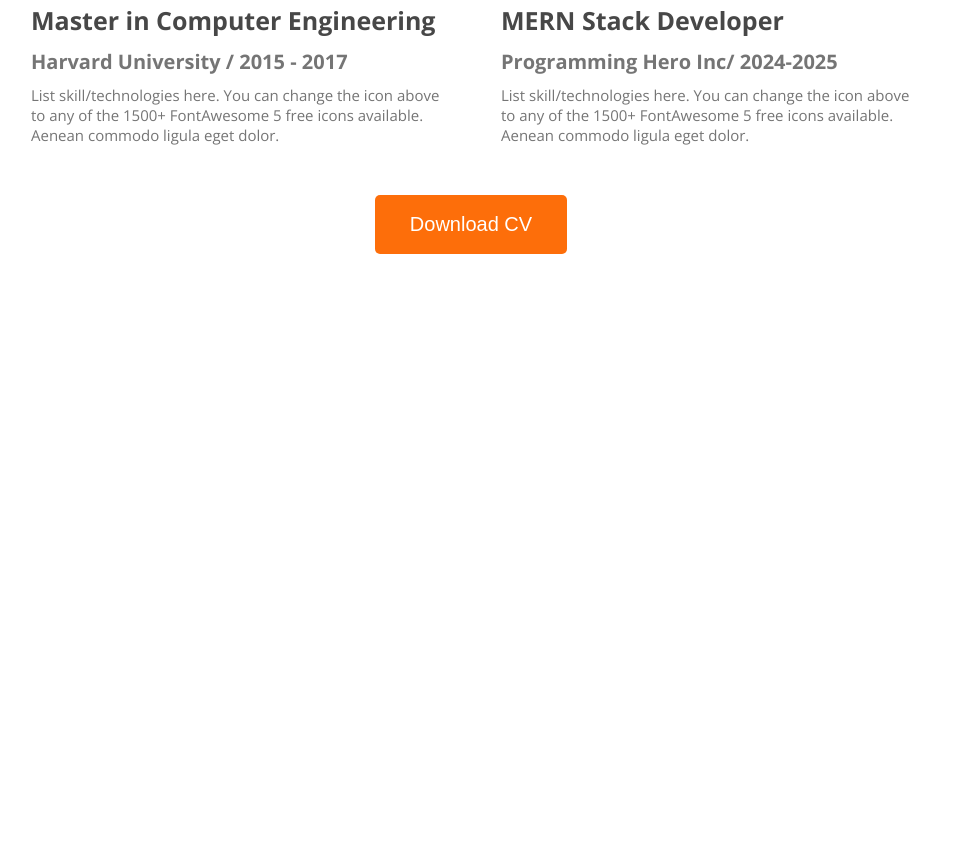
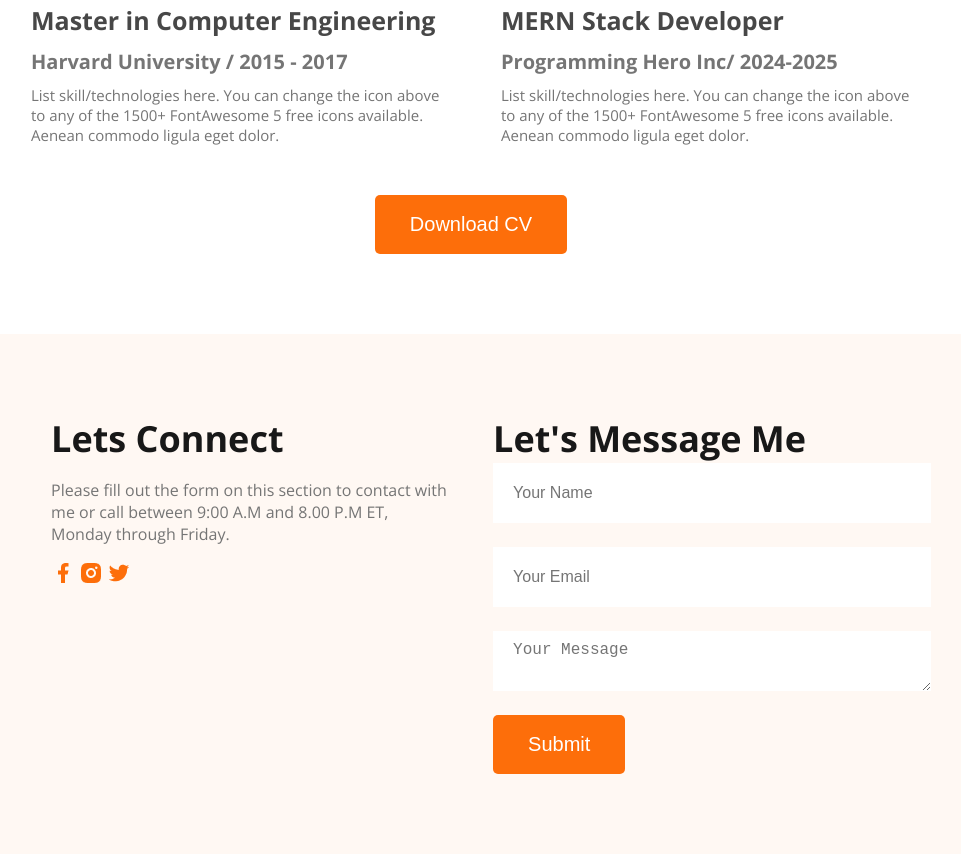
Before and after one commit to Saiful-Islam-Arman/web-dev-portfolio, a plain HTML site: page index.html in a window 1280 px wide. Shown: the part 2616-3473 px from the top of the page, without its empty margins (169-1130 px from the left). Before the commit the page ends 2958 px from the top, so only its background shows below. Drawn offline with nearby package versions, Linux system fonts and the light colour scheme.

Commit message:
design complete

```diff
--- a/index.html
+++ b/index.html
@@ -156,5 +156,27 @@
             <a href=""><button class="btn-primary margin-top">Download CV</button></a>
         </section>
     </main>
+    <footer class="secondary-bg ">
+        <div class="footer-col">
+            <div class="section-title">Lets Connect</div>
+            <p class="section-description">Please fill out the form on this section to contact with me or call between
+                 9:00 A.M and 8.00 P.M ET, Monday through Friday.
+            </p>
+            <div class="icon-box">
+                <a href=""><img src="images/icons/facebook.png" alt="facebook"></a>
+                <a href=""><img src="images/icons/insta.png" alt="Instagram"></a>
+                <a href=""><img src="images/icons/twitter.png" alt="twitter"></a>
+            </div>
+        </div>
+        <div class="footer-col">
+            <form action="">
+                <div class="section-title">Let's Message Me</div>
+                <input type="text" name="" id="" placeholder="Your Name">
+                <input type="email" name="" id="" placeholder="Your Email">
+                <textarea name="" id="" cols="30" rows="10">Your Message</textarea>
+                <button class="btn-primary" value="Submit">Submit</button>
+            </form>
+        </div>
+    </footer>
 </body>
 </html>
--- a/style/style.css
+++ b/style/style.css
@@ -239,3 +239,30 @@
     justify-content: space-around;
     text-align: center;
 }
+
+/* footer section style */
+footer{
+    max-width: 1140px;
+    margin: 0px auto;
+    padding: 80px 190px;
+    display: flex;
+    justify-content: space-around;
+
+}
+
+.footer-col{
+    width: 45%;
+
+}
+
+footer input[type="text"], footer input[type="email"], footer textarea{
+    height: 40px;
+    border: none;
+    background-color: white;
+    color: #757575;
+    font-size: 16px;
+    display: block;
+    width: 100%;
+    padding: 10px 20px;
+    margin-bottom: 24px;
+}
```
